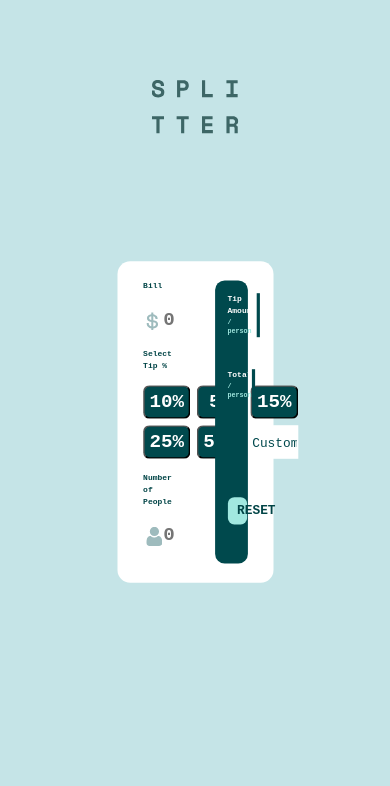
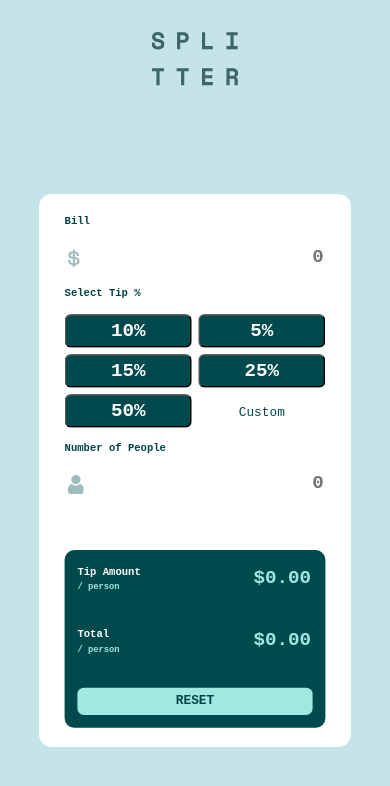
Before and after one commit to jwren4170/tip-calculator, a plain HTML site: page index.html in a window 390 px wide. Drawn offline with Linux system fonts and the light colour scheme.

Commit message:
mobile view done

```diff
--- a/css/style.css
+++ b/css/style.css
@@ -17,7 +17,7 @@
   --clr-error: hsl(0, 69%, 42%);
 
   /* font-sizes */
-  --fs-100: 0.625rem;
+  --fs-100: 0.825rem;
   --fs-200: 1rem;
   --fs-300: 1.25rem;
   --fs-400: 1.5rem;
@@ -54,7 +54,7 @@ img.logo {
   grid-template-columns: repeat(12, 1fr);
   place-content: center;
   min-height: 100vh;
-  min-height: 100dvh;
+  min-height: 100svh;
 }
 
 .wrapper-inner {
@@ -237,11 +237,28 @@ input {
   outline: 0.0625rem solid var(--clr-neutral-grayish-cyan);
 }
 
-/* .attribution {
-  font-size: 11px;
-  text-align: center;
+/* mobile */
+@media(width < 65rem) {
+  .wrapper-outer {
+    grid-template-columns: repeat(1, 1fr);
+  }
+
+  img.logo {
+    top: 2rem;
+  }
+
+  .wrapper-inner {
+    display: flex;
+    flex-direction: column;
+    translate: 0 3rem;
+  }
+
+  .btn-percents {
+    display: grid;
+    grid-template-columns: repeat(2, 1fr);
+  }
+
+  .form-results button[type="reset"] {
+    translate: 0;
+  }
 }
-
-.attribution a {
-  color: hsl(228, 45%, 44%);
-} */
--- a/index.html
+++ b/index.html
@@ -15,7 +15,10 @@
 <body>
   <main>
     <div class="wrapper-outer">
-      <img class="logo" src="./images/logo.svg" alt="" />
+      <div class="logo-cnt">
+        <img class="logo" src="./images/logo.svg" alt="" />
+      </div>
+
       <div class="wrapper-inner">
 
         <section class="section-one flow-content">
@@ -36,7 +39,7 @@
               <button data-tip=".15">15%</button>
               <button data-tip=".25">25%</button>
               <button data-tip=".50">50%</button>
-              <input data-tip="custom" id="custom-tip" type="text" placeholder="Custom" />
+              <input data-tip="custom" value="" id="custom-tip" type="text" placeholder="Custom" />
             </div>
           </div>
           <div>
@@ -70,11 +73,6 @@
       </div>
     </div>
   </main>
-
-  <!-- <div class="attribution">
-    Challenge by <a href="https://www.frontendmentor.io?ref=challenge" target="_blank">Frontend Mentor</a>.
-    Coded by <a href="#">Your Name Here</a>.
-  </div> -->
 </body>
 
 </html>
--- a/js/calc.js
+++ b/js/calc.js
@@ -26,6 +26,8 @@ percentBtns.forEach((button) => {
 // //Calculate Tip When User Give Custom Tip Percentage Input
 customTip.addEventListener('blur', (e) => {
     if (totalBill.value === '') return;
+
+
 
     numOfPeople.addEventListener('blur', () => {
         calculateTip(
```
